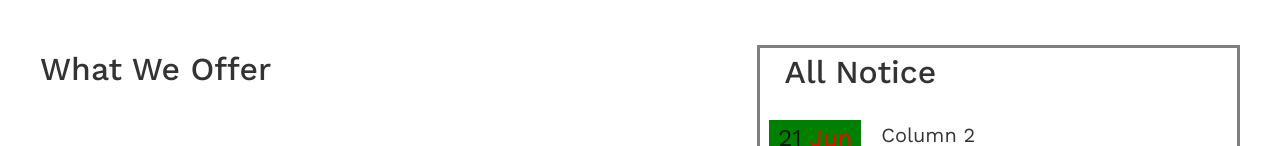
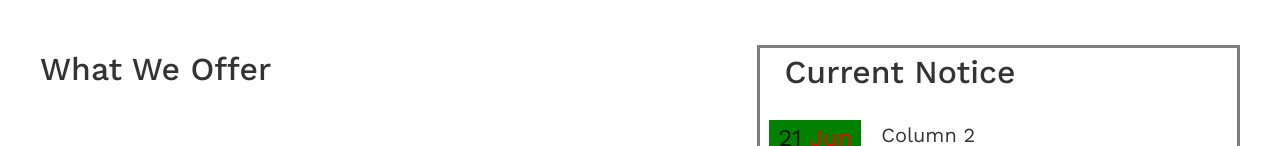
Before and after one commit to Abdullah-shafi/Abdullah-shafi.github2.io, a plain HTML site: page index.html in a window 1280 px wide. Shown: the part 1062-1208 px from the top of the page. Drawn offline with nearby package versions, Linux system fonts and the light colour scheme; some packages are replaced by stand-ins of ours; no server answers; files whose address does not match are found by name; a web font is replaced by a local one.

Commit message:
Add files via upload

```diff
--- a/index.html
+++ b/index.html
@@ -131,7 +131,7 @@
 				<div class="row">
 					<div class="col-md-5 order-md-last wrap-about py-5 wrap-about bg-light" >
 						<div class="text px-4 ftco-animate" id="solid">
-	          	<h2 class="mb-4">All Notice</h2>
+	          	<h2 class="mb-4">Current Notice</h2>
 							<div id="hpage_latestnews">
 
                           <div class="row">
```
